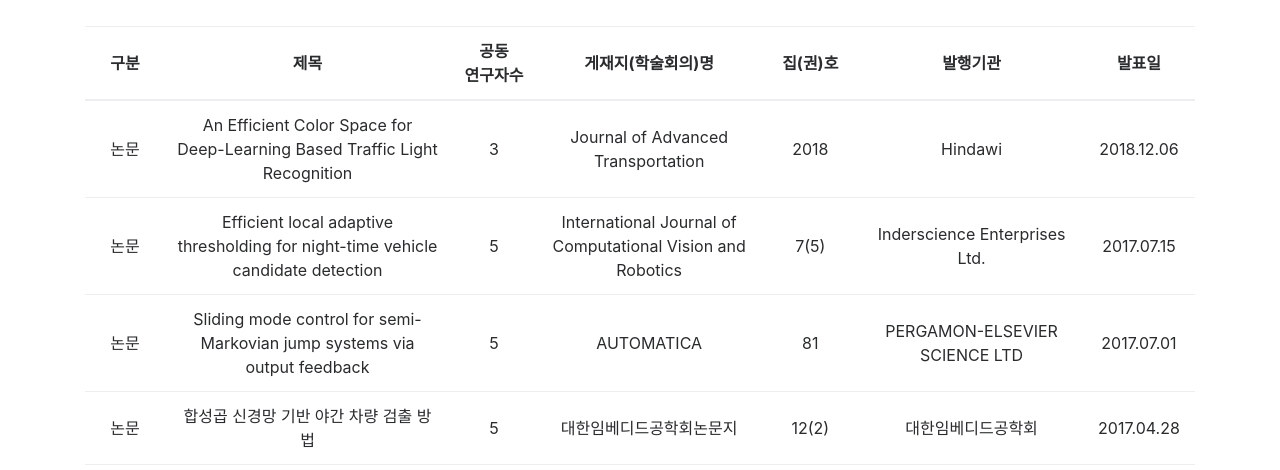
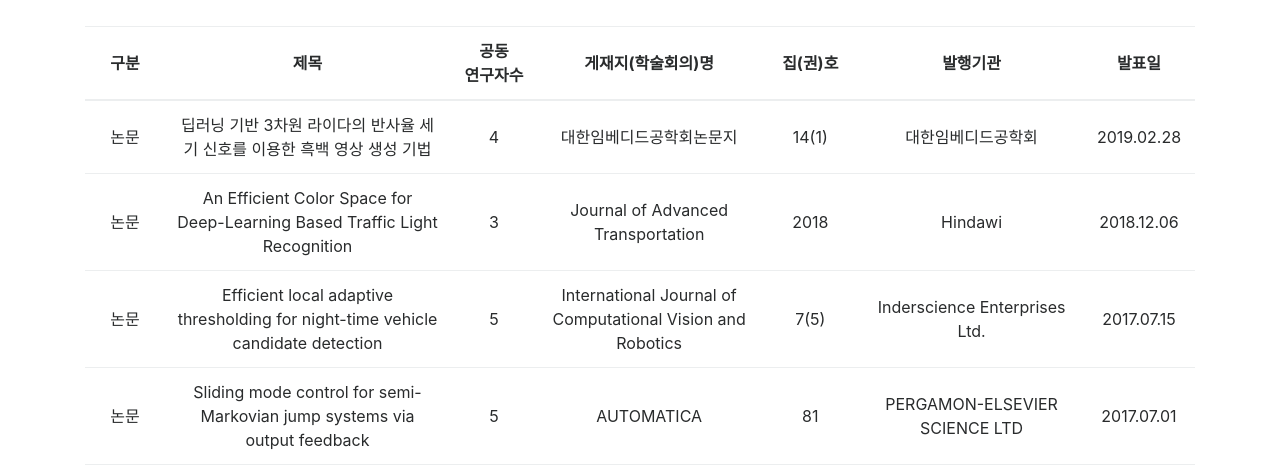
Before and after one commit to YU-MSP/yu-msp.github.io, a Jekyll site: the page built from publications.html, in a window 1280 px wide and 900 px high, cut to the strip 430-900 px from the top of the window. Built offline with Jekyll 4.4.1, drawn with Linux system fonts in a browser that asks for light colours; nearby versions of some CDN libraries.

Commit message:
no message

```diff
--- a/publications.html
+++ b/publications.html
@@ -43,6 +43,15 @@ title: Publications
 			</tr>
 		</thead>
 		<tbody>
+			<tr>
+				<td>논문</td>
+				<td>딥러닝 기반 3차원 라이다의 반사율 세기 신호를 이용한 흑백 영상 생성 기법</td>
+				<td>4</td>
+				<td>대한임베디드공학회논문지</td>
+				<td>14(1)</td>
+				<td>대한임베디드공학회</td>
+				<td>2019.02.28</td>
+			</tr>
 			<tr>
 				<td>논문</td>
 				<td>An Efficient Color Space for Deep-Learning Based Traffic Light Recognition</td>
```
